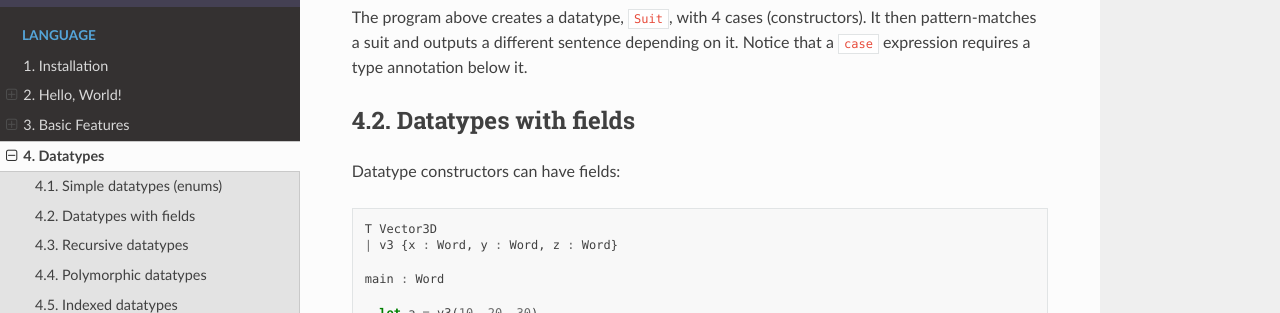
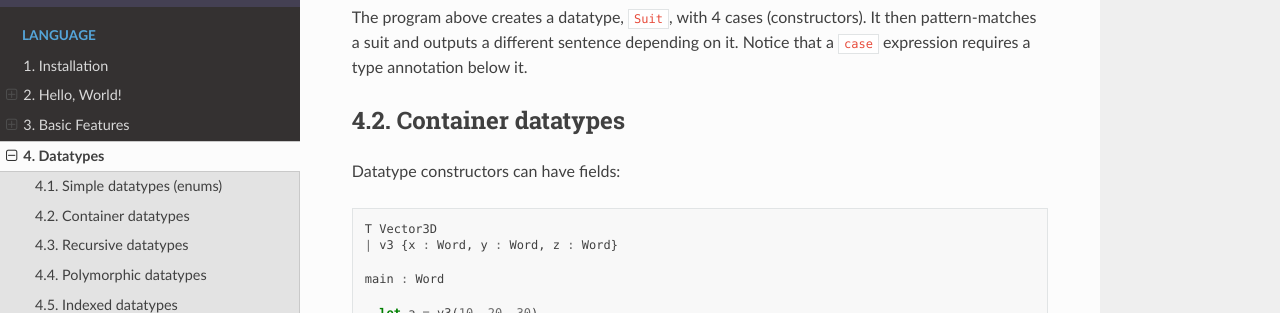
Before and after one commit to Soonad/docs.formality-lang.org, a Sphinx documentation site: the page built from docs/source/language/Datatypes.md, in a window 1280 px wide and 900 px high, scrolled down 544 px. Shown: the part 156-469 px from the top of the window. Built offline with Sphinx 7.4.7 and the Read the Docs theme 2.0.0, drawn with Linux system fonts in a browser that asks for light colours; pages that are not in the unit, such as notebooks, are missing from menus.

Commit message:
Change datatypes with fields tile

```diff
--- a/docs/source/language/Datatypes.md
+++ b/docs/source/language/Datatypes.md
@@ -27,7 +27,7 @@ main : Output
 
 The program above creates a datatype, `Suit`, with 4 cases (constructors). It then pattern-matches a suit and outputs a different sentence depending on it. Notice that a `case` expression requires a type annotation below it.
 
-### Datatypes with fields
+### Container datatypes
 
 Datatype constructors can have fields:
 
```
